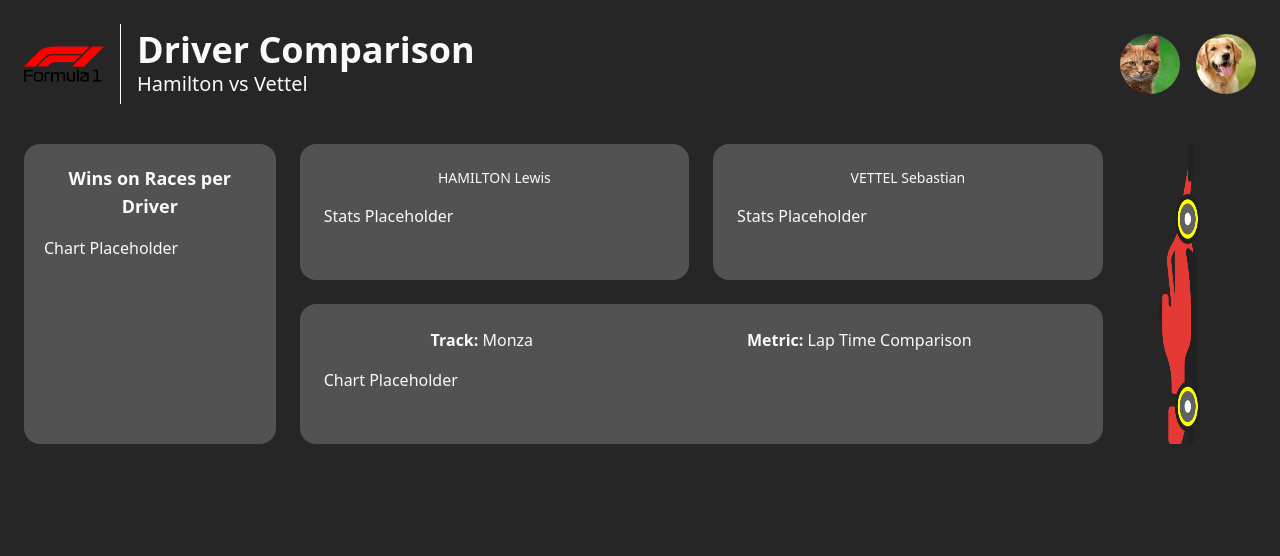
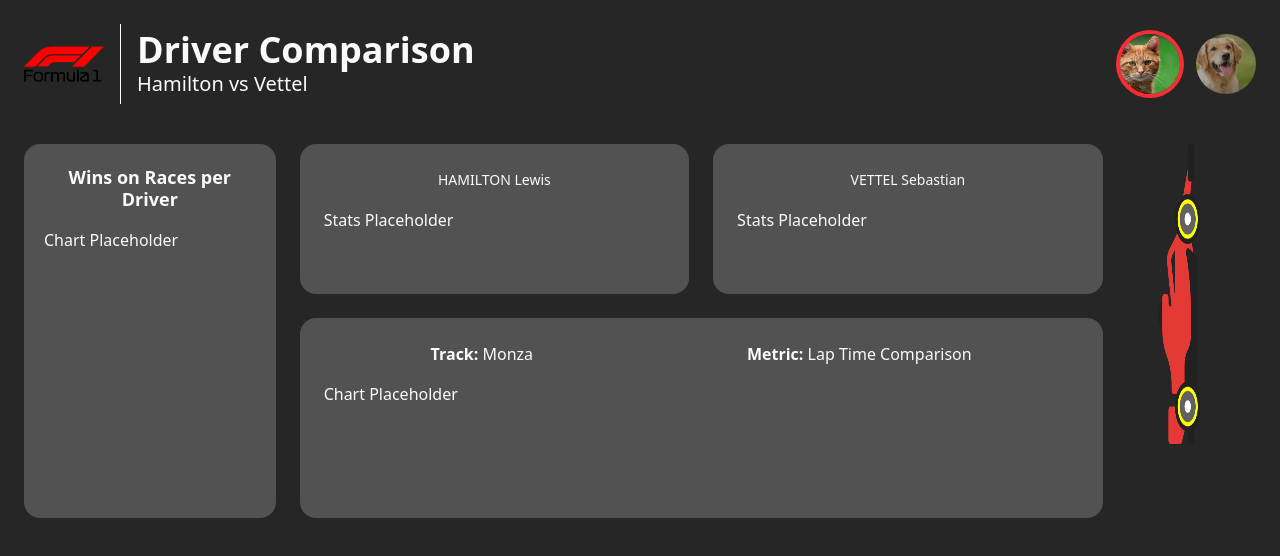
Before and after one commit to AndyDuong12/frontend-racecraft, a React (Vite) app: page / in a window 1280 px wide. Shown: the top 556 px of the page. Built offline with nearby package versions, Linux system fonts and the light colour scheme.

Commit message:
Add driver/constructor toggle and lock card layout sizes

```diff
--- a/src/App.jsx
+++ b/src/App.jsx
@@ -1,9 +1,12 @@
+import { useState } from "react";
 import NavBar from "./components/navbar.jsx";
 import MainContent from "./components/mainContent.jsx";
 
 import "./styles.css";
 
 export default function App() {
+  const [activeView, setActiveView] = useState("drivers");
+
   /* const fetchData = async () => {
     try {
       const res = await fetch(
@@ -20,8 +23,8 @@
 
   return (
     <div className="min-h-screen text-neutral-50 bg-neutral-800 p-6">
-      <NavBar />
-      <MainContent />
+      <NavBar activeView={activeView} onChangeView={setActiveView} />
+      <MainContent activeView={activeView} />
     </div>
   );
 }
--- a/src/components/mainContent.jsx
+++ b/src/components/mainContent.jsx
@@ -1,47 +1,63 @@
+// src/components/mainContent.jsx
 import f1car from "../assets/formula1-car-icon.png";
 
-export default function mainContent() {
+export default function MainContent({ activeView }) {
+  const isDrivers = activeView === "drivers";
+
+  // Text that changes between views, layout stays identical
+  const leftPanelTitle = isDrivers
+    ? "Wins on Races per Driver"
+    : "Wins on Races per Constructor";
+
+  const leftCardTitle = isDrivers ? "HAMILTON Lewis" : "Mercedes";
+  const rightCardTitle = isDrivers ? "VETTEL Sebastian" : "Red Bull";
+
+  const bottomMetricLabel = isDrivers
+    ? "Lap Time Comparison"
+    : "Race Wins per Season";
+
   return (
     <div className="flex mt-10">
       <div className="grid grid-cols-4 gap-6">
-        {/* Left Chart */}
-        <div className="col-span-1 row-span-2 bg-neutral-600 rounded-2xl p-5">
-          <h2 className="text-lg text-center mb-4 font-semibold">
-            Wins on Races per Driver
+        {/* Left Chart (same size for both views) */}
+        <div className="col-span-1 row-span-2 bg-neutral-600 rounded-2xl p-5 min-h-[260px]">
+          <h2 className="text-lg text-center mb-4 font-semibold leading-tight h-12 flex items-center justify-center">
+            {leftPanelTitle}
           </h2>
           {/* Chart here */}
           <p>Chart Placeholder</p>
         </div>
 
-        {/* Right 2 small stats */}
+        {/* Right 2 small stats (same layout, different labels) */}
         <div className="col-span-3 flex space-x-6">
           {/* Card 1 */}
-          <div className="flex-1 bg-neutral-600  p-6 rounded-2xl">
-            <h3 className="text-sm text-center font-medium mb-4">
-              HAMILTON Lewis
+          <div className="flex-1 bg-neutral-600 p-6 rounded-2xl min-h-[150px]">
+            <h3 className="text-sm text-center font-medium mb-4 leading-tight h-6 flex items-center justify-center">
+              {leftCardTitle}
             </h3>
             {/* Stats here */}
             <p>Stats Placeholder</p>
           </div>
 
           {/* Card 2 */}
-          <div className="flex-1 bg-neutral-600 p-6 rounded-2xl">
-            <h3 className="text-sm text-center font-medium mb-4">
-              VETTEL Sebastian
+          <div className="flex-1 bg-neutral-600 p-6 rounded-2xl min-h-[150px]">
+            <h3 className="text-sm text-center font-medium mb-4 leading-tight h-6 flex items-center justify-center">
+              {rightCardTitle}
             </h3>
             {/* Stats here */}
             <p>Stats Placeholder</p>
           </div>
         </div>
 
-        {/* Bottom Chart */}
-        <div className="col-start-2 col-span-3 bg-neutral-600 rounded-2xl p-6">
+        {/* Bottom Chart (same size; only metric label changes) */}
+        <div className="col-start-2 col-span-3 bg-neutral-600 rounded-2xl p-6 min-h-[200px]">
           <div className="flex justify-around mb-4">
             <h3 className="text-base">
               <span className="font-semibold">Track: </span>Monza
             </h3>
             <h3 className="text-base">
-              <span className="font-semibold">Metric: </span>Lap Time Comparison
+              <span className="font-semibold">Metric: </span>
+              {bottomMetricLabel}
             </h3>
           </div>
 
@@ -49,6 +65,8 @@
           <p>Chart Placeholder</p>
         </div>
       </div>
+
+      {/* Car illustration on the right */}
       <div className="w-40 flex justify-center">
         <img src={f1car} alt="f1 car" className="h-[300px]" />
       </div>
--- a/src/components/navbar.jsx
+++ b/src/components/navbar.jsx
@@ -2,7 +2,7 @@
 import ex1 from "../assets/example1.jpg";
 import ex2 from "../assets/example2.jpg";
 
-export default function NavBar() {
+export default function NavBar({ activeView, onChangeView }) {
   return (
     <div className="flex justify-between items-center">
       {/* Icon & Titles */}
@@ -14,24 +14,53 @@
         {/* Titles */}
         <div className="flex flex-col">
           <h1 className="text-4xl text-neutral-50 font-bold">
-            Driver Comparison
+            {activeView === "drivers"
+              ? "Driver Comparison"
+              : "Constructors Comparison"}
           </h1>
-          <p className="text-xl text-neutral-50">Hamilton vs Vettel</p>
+          <p className="text-xl text-neutral-50">
+            {activeView === "drivers"
+              ? "Hamilton vs Vettel"
+              : "Mercedes vs Red Bull"}
+          </p>
         </div>
       </div>
 
       {/*Players & Teams */}
       <div className="flex space-x-4">
+        {/* Drivers view toggle */}
+        <button
+          type="button"
+          onClick={() => onChangeView("drivers")}
+          className={`rounded-full transition ${
+            activeView === "drivers"
+              ? "ring-4 ring-red-500"
+              : "opacity-60 hover:opacity-100"
+          }`}
+        >
           <img
             src={ex1}
             alt="example1"
             className="size-15 rounded-full object-cover"
           />
+        </button>
+
+        {/* Constructors view toggle */}
+        <button
+          type="button"
+          onClick={() => onChangeView("constructors")}
+          className={`rounded-full transition ${
+            activeView === "constructors"
+              ? "ring-4 ring-red-500"
+              : "opacity-60 hover:opacity-100"
+          }`}
+        >
           <img
             src={ex2}
             alt="example2"
             className="size-15 rounded-full object-cover"
           />
+        </button>
       </div>
     </div>
   );
```
Also changed, not shown: src/main.jsx (+7 -6 lines). Lines whose indentation alone changed are shown as unchanged.
